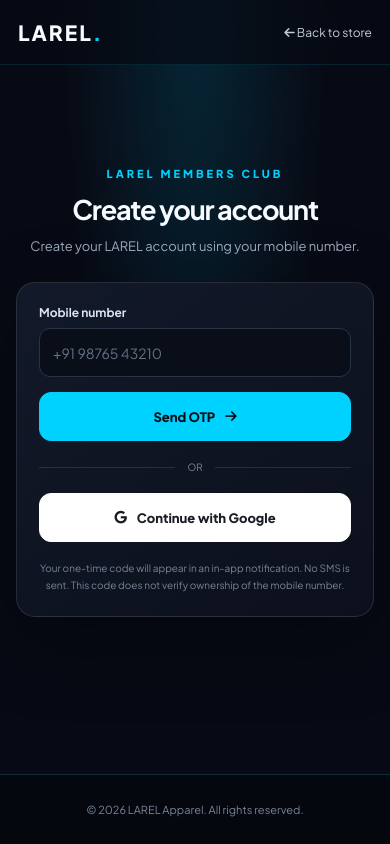
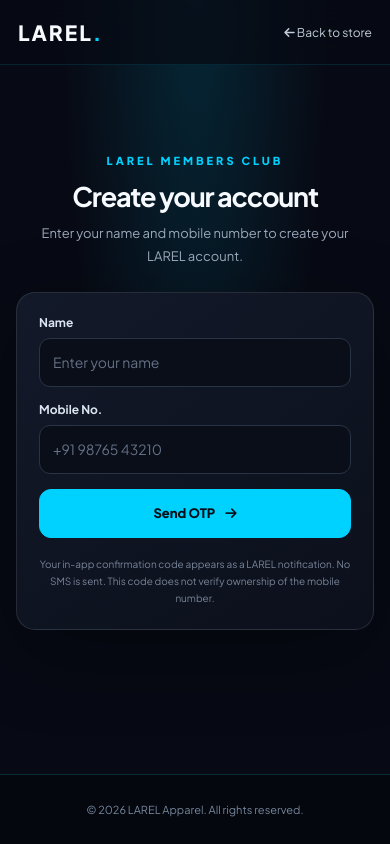
Before and after one commit to Larel2306/Larel, a plain HTML site: page auth.html in a window 390 px wide. Drawn offline with nearby package versions, Linux system fonts and the light colour scheme.

Commit message:
Add name field and Mobile No signup labels

```diff
--- a/auth.html
+++ b/auth.html
@@ -18,7 +18,7 @@
 .card{background:linear-gradient(145deg,rgba(19,26,42,.97),rgba(12,16,28,.98));border:1px solid var(--line);border-radius:24px;padding:clamp(22px,5vw,32px);box-shadow:0 24px 80px #0005}
 .field{display:block;margin-bottom:15px}.field span{display:block;font-size:12px;color:#dbe5f2;font-weight:700;margin-bottom:8px}.field input{width:100%;height:49px;border:1px solid #293346;background:#090e19;color:#fff;border-radius:11px;padding:0 13px;outline:none;font-size:14px}.field input:focus{border-color:var(--cyan);box-shadow:0 0 0 3px #00d2ff18}.field input::placeholder{color:#657185}
 .primary,.google{width:100%;height:49px;border-radius:12px;display:flex;align-items:center;justify-content:center;gap:10px;font-size:13px;font-weight:800;cursor:pointer;transition:.2s}.primary{background:var(--cyan);border:1px solid var(--cyan);color:#041019}.primary:hover{filter:brightness(1.08);transform:translateY(-1px)}.primary:disabled{opacity:.6;cursor:wait;transform:none}.google{background:#fff;color:#1a1d24;border:1px solid #fff}.google:hover{background:#eaf8ff}
-.divider{display:flex;align-items:center;gap:12px;color:#778398;font-size:10px;margin:20px 0}.divider:before,.divider:after{content:"";height:1px;background:var(--line);flex:1}.message{display:none;margin-bottom:16px;padding:12px;border-radius:10px;font-size:12px;line-height:1.6}.message.show{display:block}.message.error{background:#ff4d5d14;border:1px solid #ff4d5d55;color:#ffb5bd}.message.success{background:#00d2ff12;border:1px solid #00d2ff44;color:#a5f0ff}.hidden{display:none!important}.fineprint{text-align:center;font-size:10px;line-height:1.7;color:#788498;margin-top:18px}.account{text-align:center}.avatar{width:64px;height:64px;border-radius:50%;display:grid;place-items:center;background:#00d2ff18;border:1px solid #00d2ff55;color:var(--cyan);font-size:25px;margin:0 auto 16px}.account p{color:var(--muted);font-size:13px;line-height:1.7;margin:12px 0 22px}
+.message{display:none;margin-bottom:16px;padding:12px;border-radius:10px;font-size:12px;line-height:1.6}.message.show{display:block}.message.error{background:#ff4d5d14;border:1px solid #ff4d5d55;color:#ffb5bd}.message.success{background:#00d2ff12;border:1px solid #00d2ff44;color:#a5f0ff}.hidden{display:none!important}.fineprint{text-align:center;font-size:10px;line-height:1.7;color:#788498;margin-top:18px}.account{text-align:center}.avatar{width:64px;height:64px;border-radius:50%;display:grid;place-items:center;background:#00d2ff18;border:1px solid #00d2ff55;color:var(--cyan);font-size:25px;margin:0 auto 16px}.account p{color:var(--muted);font-size:13px;line-height:1.7;margin:12px 0 22px}
 .larel-site-footer{margin-top:55px;padding:28px 6%;text-align:center;border-top:1px solid rgba(34,211,238,.18);color:#75869c;font-size:11px;background:#04070e}
 @media(max-width:420px){.topbar{height:65px;padding:0 18px}.logo{font-size:21px}.back{font-size:12px}.card{border-radius:19px}}
 </style>
@@ -28,23 +28,22 @@
 <main><section class="auth-shell">
 <div class="eyebrow">LAREL MEMBERS CLUB</div>
 <h1 class="heading" id="pageHeading">Create your account</h1>
-<p class="subheading" id="pageSubheading">Create your LAREL account using your mobile number.</p>
+<p class="subheading" id="pageSubheading">Enter your name and mobile number to create your LAREL account.</p>
 <div class="card">
 <div id="authPanel">
 <div id="notice" class="message" role="status" aria-live="polite"></div>
 <form id="phoneSignupForm">
-<label class="field"><span>Mobile number</span><input id="phoneNumber" type="tel" autocomplete="tel" inputmode="tel" placeholder="+91 98765 43210" required></label>
+<label class="field"><span>Name</span><input id="customerName" type="text" autocomplete="name" placeholder="Enter your name" maxlength="70" required></label>
+<label class="field"><span>Mobile No.</span><input id="phoneNumber" type="tel" autocomplete="tel" inputmode="tel" placeholder="+91 98765 43210" required></label>
 <button class="primary" id="sendOtpBtn" type="submit">Send OTP <i class="fa-solid fa-arrow-right"></i></button>
 </form>
 <form id="phoneVerifyForm" class="hidden" style="margin-top:17px">
-<label class="field"><span id="verifyPhoneLabel">Enter your in-app OTP</span><input id="phoneOtp" type="text" inputmode="numeric" autocomplete="one-time-code" placeholder="6-digit code" maxlength="6" pattern="[0-9]{6}" required></label>
+<label class="field"><span id="verifyPhoneLabel">Enter your in-app confirmation code</span><input id="phoneOtp" type="text" inputmode="numeric" autocomplete="one-time-code" placeholder="6-digit code" maxlength="6" pattern="[0-9]{6}" required></label>
 <button class="primary" id="verifyOtpBtn" type="submit">Verify &amp; Create Account</button>
 <button class="google" id="resendOtpBtn" type="button" style="margin-top:10px">Resend OTP</button>
-<button class="google" id="changePhoneBtn" type="button" style="margin-top:10px">Change mobile number</button>
+<button class="google" id="changePhoneBtn" type="button" style="margin-top:10px">Change details</button>
 </form>
-<div class="divider">OR</div>
-<button class="google" id="googleBtn" type="button"><i class="fa-brands fa-google"></i> Continue with Google</button>
-<p class="fineprint">Your one-time code will appear in an in-app notification. No SMS is sent. This code does not verify ownership of the mobile number.</p>
+<p class="fineprint">Your in-app confirmation code appears as a LAREL notification. No SMS is sent. This code does not verify ownership of the mobile number.</p>
 </div>
 <div id="accountPanel" class="account hidden">
 <div class="avatar"><i class="fa-regular fa-user"></i></div>
```
